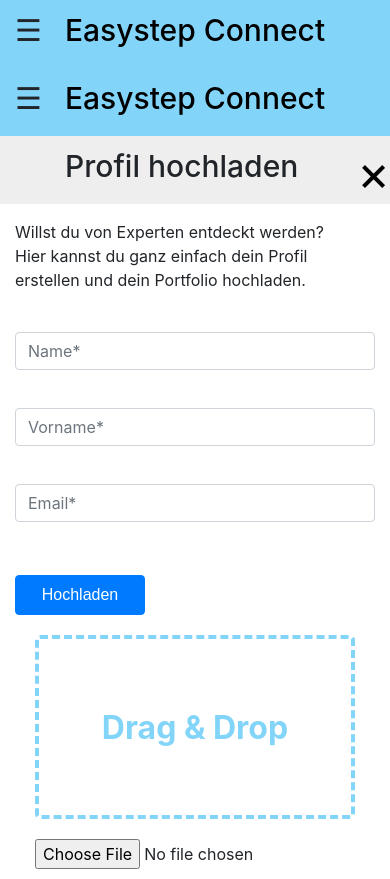
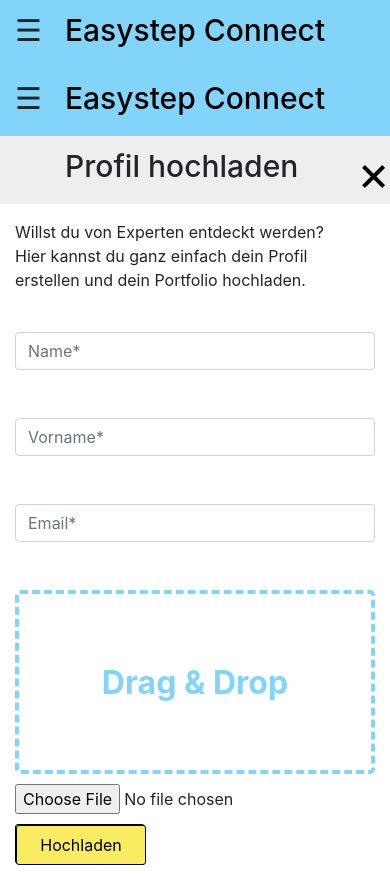
Before and after one commit to claratrn/Keller-Hansen-Tran, a website: page pages/upload.html in a window 390 px wide. Drawn offline with nearby package versions, Linux system fonts and the light colour scheme; files that its build step writes are made by us from their sources; some icons are missing.

Commit message:
style upload page in mobile version

```diff
--- a/App.css
+++ b/App.css
@@ -11,6 +11,25 @@
 
 }
 
+.main-button, .responsive-button {
+    position: relative;
+    width: 130px;
+    height: 40px;
+    background-color: var(--yellow);
+    color: black;
+    border: solid 1px black;
+    border-radius: 3px;
+    font-weight: normal;
+    text-align: center;
+    transition: all 0.2s ease-in-out;
+    margin-bottom: 15px;
+}
+
+.main-button:hover, .responsive-button:hover {
+    box-shadow: 2px 2px 3px #333;
+    font-weight: bold;
+}
+
 /*Heading*/
 
 .col-12 h1 {
@@ -18,7 +37,6 @@
     line-height: 60px;
 }
 
-/*burgermenu*/
 .col-12 span {
     line-height: 60px;
     font-size: 30px;
@@ -33,18 +51,6 @@
     margin-left: 23.05px;
 }
 
-button {
-    width: 130px;
-    height: 40px;
-    background-color: #F9EC61;
-    text-align: center;
-    font: icon;
-    margin-top: 15px;
-}
-
-button:hover {
-    box-shadow: 0 5px lightgrey;
-}
 
 .center {
     display: flex;
@@ -212,11 +218,6 @@
 
 /*Form*/
 
-.form-group{
-    height: 60px;
-
-}
-
 input:hover::placeholder,
 input:focus::placeholder {
     position: absolute;
@@ -231,20 +232,56 @@
     top: -70px;
 }
 
-.form-control:hover ~ label,
-.form-control:focus ~ label,
-.form-group input:not(:invalid) + label {
-    opacity: 1;
-
-
-}
+.form-control:hover ~ label + label[for=email],
+.form-control:focus ~ label + label[for=email],
+.form-group input:not(:invalid) + label,
 .form-group label.active {
     opacity: 1;
 }
 
+.responsive-button {
+    display: none;
+}
 
+@media (max-width: 767px) {
+    .responsive-button {
+        display: block;
+        position: relative;
+        pointer-events: all;
+    }
 
-/*Form END*/
+    .main-button {
+        display: none;
+    }
+}
+/*Form ------------------END*/
+
+/*Drag AND DROP*/
+
+.dropArea {
+    cursor: pointer;
+    border: 4px dashed var(--blue);
+    border-radius: 5px;
+    text-align: center;
+    padding: 60px 0;
+    margin: 0px;
+}
+.dropArea:hover{
+    background-color: rgb(131,212,249,0.5);
+}
+
+.dropArea h2 {
+    margin-top: 10px;
+    color: var(--blue);
+    font-weight: bold;
+}
+
+.file-upload-wrapper {
+    margin-top: 10px;
+    margin-bottom: 10px;
+}
+
+/*Drag AND DROP -----------END*/
 
 /**
 Request
@@ -288,27 +325,6 @@
     justify-content: start;
 }
 
-
-.dropArea {
-    cursor: pointer;
-    border: 4px dashed var(--blue);
-    border-radius: 5px;
-    text-align: center;
-    padding: 60px 0;
-    margin: 20px;
-}
-
-.dropArea h2 {
-    margin-top: 10px;
-    color: var(--blue);
-    font-weight: bold;
-
-}
-
-.file-upload-wrapper {
-    margin-left: 20px;
-}
-
 /**
 About
  */
--- a/pages/upload.html
+++ b/pages/upload.html
@@ -67,11 +67,13 @@
 
                 </div>
                 <div class="form-group">
-                    <input type="text" class="form-control" id="email" placeholder="Email*" required>
+                    <input type="email" class="form-control" id="email" placeholder="Email*" required>
                     <label for="email">Email*</label>
 
                 </div>
-                <button onclick="addUser()" class="btn btn-primary">Hochladen</button>
+                <div class="text-center">
+                    <button class="main-button" onclick="addUser()">Hochladen</button>
+                </div>
             </div>
             <!--      Drag and Drop-->
             <div class="col-md-8">
@@ -87,6 +89,9 @@
                 </div>
             </div>
         </div>
+        <div class="responsive-button">
+            <button class="responsive-button" onclick="addUser()">Hochladen</button>
+        </div>
         <script src="https://code.jquery.com/jquery-3.5.1.slim.min.js"
                 integrity="sha384-DfXdz2htPH0lsSSs5nCTpuj/zy4C+OGpamoFVy38MVBnE+IbbVYUew+OrCXaRkfj"
                 crossorigin="anonymous"></script>
```
